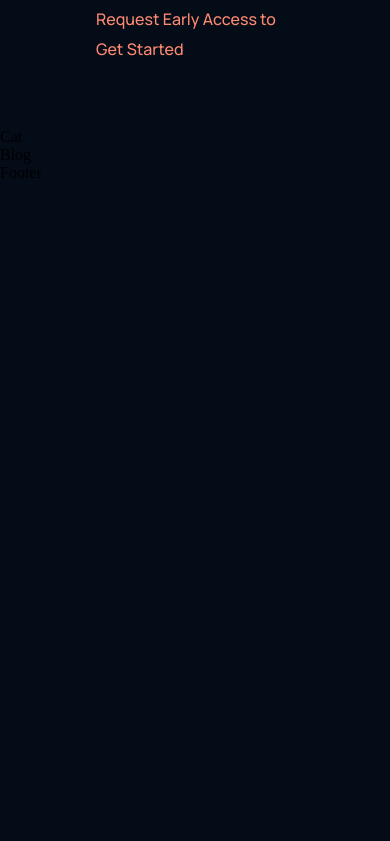
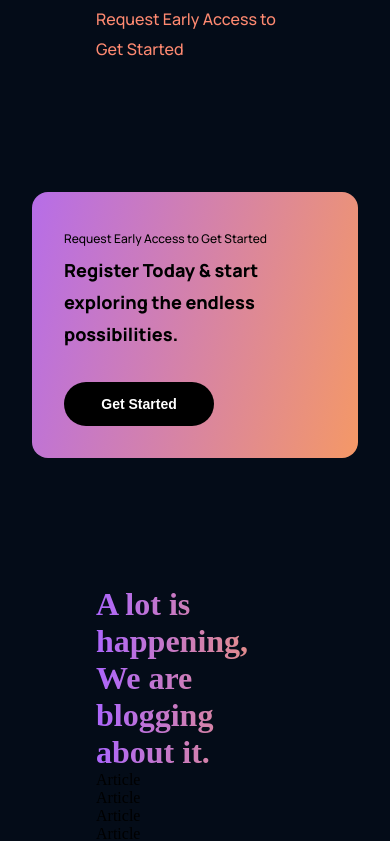
Before and after one commit to natherma/GPT, a React (Create React App) app: page / in a window 390 px wide. Shown: the part 5612-6453 px from the top of the page. Before the commit the page ends 5794 px from the top, so only its background shows below. Built offline with nearby package versions, Linux system fonts and the light colour scheme.

Commit message:
Just two section left

```diff
--- a/public/index.html
+++ b/public/index.html
@@ -24,7 +24,7 @@
       work correctly both with client-side routing and a non-root public URL.
       Learn how to configure a non-root public URL by running `npm run build`.
     -->
-    <title>React App</title>
+    <title>GPT-3</title>
   </head>
   <body>
     <noscript>You need to enable JavaScript to run this app.</noscript>
--- a/src/Containers/Blog/Blog.jsx
+++ b/src/Containers/Blog/Blog.jsx
@@ -1,8 +1,29 @@
 import React from 'react'
 import './blog.css'
+import blog01 from '../../assets/blog01.png'
+import blog02 from '../../assets/blog02.png'
+import blog03 from '../../assets/blog03.png'
+import blog04 from '../../assets/blog04.png'
+import blog05 from '../../assets/blog05.png'
+import Article from '../../components/article/Article'
 
 export default function Blog() {
   return (
-    <div>Blog</div>
+    <div className='gpt__blog section_padding'>
+      <div className='gpt__blog heading'>
+      <h1 className="gradient_text">A lot is happening, <br /> We are blogging about it.</h1>
+      </div>
+      <div className='gpt__blog-container'>
+      <div className="gpt3__blog-container_groupA">
+        <Article imgUrl={blog01} date="Sep 26, 2021" text="GPT-3 and Open  AI is the future. Let us exlore how it is?" />
+      </div>
+      <div className="gpt3__blog-container_groupB">
+        <Article imgUrl={blog02} date="Sep 26, 2021" text="GPT-3 and Open  AI is the future. Let us exlore how it is?" />
+        <Article imgUrl={blog03} date="Sep 26, 2021" text="GPT-3 and Open  AI is the future. Let us exlore how it is?" />
+        <Article imgUrl={blog04} date="Sep 26, 2021" text="GPT-3 and Open  AI is the future. Let us exlore how it is?" />
+        <Article imgUrl={blog05} date="Sep 26, 2021" text="GPT-3 and Open  AI is the future. Let us exlore how it is?" />
+      </div>
+      </div>
+    </div>
   )
 }
--- a/src/Containers/Possibility/possibilty.css
+++ b/src/Containers/Possibility/possibilty.css
@@ -65,7 +65,7 @@
     }
 
     .gpt3__possibility-image img {
-        width: unset;
+        max-width: 100%;
         height: unset;
     }
 
@@ -76,7 +76,7 @@
 
 @media screen and (max-width: 700px) {
     .gpt3__possibility-image img {
-        width: 100%;
+        max-width: 100%;
         height: 100%;
     }
 }
--- a/src/components/Call_to_aaction/Cat.jsx
+++ b/src/components/Call_to_aaction/Cat.jsx
@@ -3,6 +3,16 @@ import './cta.css'
 
 export default function Cat() {
   return (
-    <div>Cat</div>
+    <div className='gpt__cat'>
+      <div className='gpt__cat-content'>
+      <p>Request Early Access to Get Started</p>
+      <h3>Register Today & start exploring the endless possibilities.</h3>
+      </div>
+      <div className='gpt__cat-btn'>
+        <button type='button'>
+          Get Started
+        </button>
+      </div>
+    </div>
   )
 }
--- a/src/components/Call_to_aaction/cta.css
+++ b/src/components/Call_to_aaction/cta.css
@@ -0,0 +1,83 @@
+.gpt__cat
+{
+    display: flex;
+    justify-content: space-between;
+    align-items: center;
+    padding: 2rem;
+    margin: 4rem;
+    border-radius: 1rem;
+    background: var(--gradient-bar);
+}
+
+
+.gpt__cat-content p
+{
+    font-family: var(--font-family);
+    font-weight: 500;
+    font-size: 12px;
+    line-height: 30px;
+}
+
+
+.gpt__cat-content h3
+{
+    font-family: var(--font-family);
+    font-weight: 800;
+    font-size: 24px;
+    line-height: 45px;
+}
+
+.gpt__cat-btn
+{
+    display: flex;
+    justify-content: center;
+    align-items: center;
+    margin-left: 2rem;
+}
+
+.gpt__cat-btn button
+{
+    background: #000;
+    font-weight: bold;
+    font-size: 18px;
+    line-height: 30px;
+    color: #fff;
+    outline:none;
+    border-radius: 40px;
+    padding: 0.5rem 1rem;
+    border: none;
+    cursor: pointer;
+    min-width: 150px;
+}
+
+
+@media screen and (max-width:650px) {
+    .gpt__cat
+    {
+        flex-direction: column;
+        align-items: flex-start;
+    }
+    .gpt__cat-btn
+    {
+        margin: 2rem 0 0;
+    }
+}
+
+@media screen and (max-width:550px) {
+    .gpt__cat
+    {
+      margin: 4rem 2rem;
+    }
+
+    .gpt__cat-content h3
+    {
+        font-size: 18px;
+        line-height: 32px;
+    }
+
+    .gpt__cat-btn button
+    {
+        font-size: 14px;
+        line-height: 28px;
+    }
+}
```
